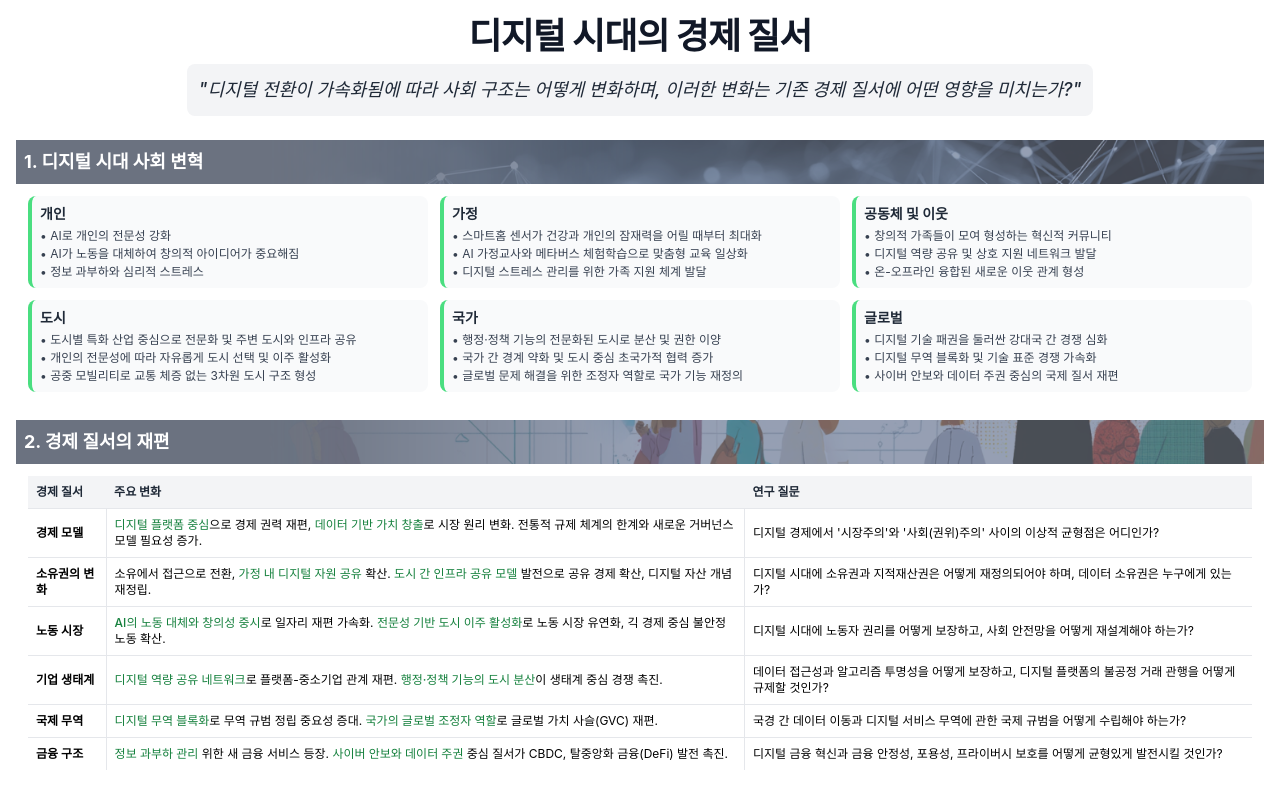
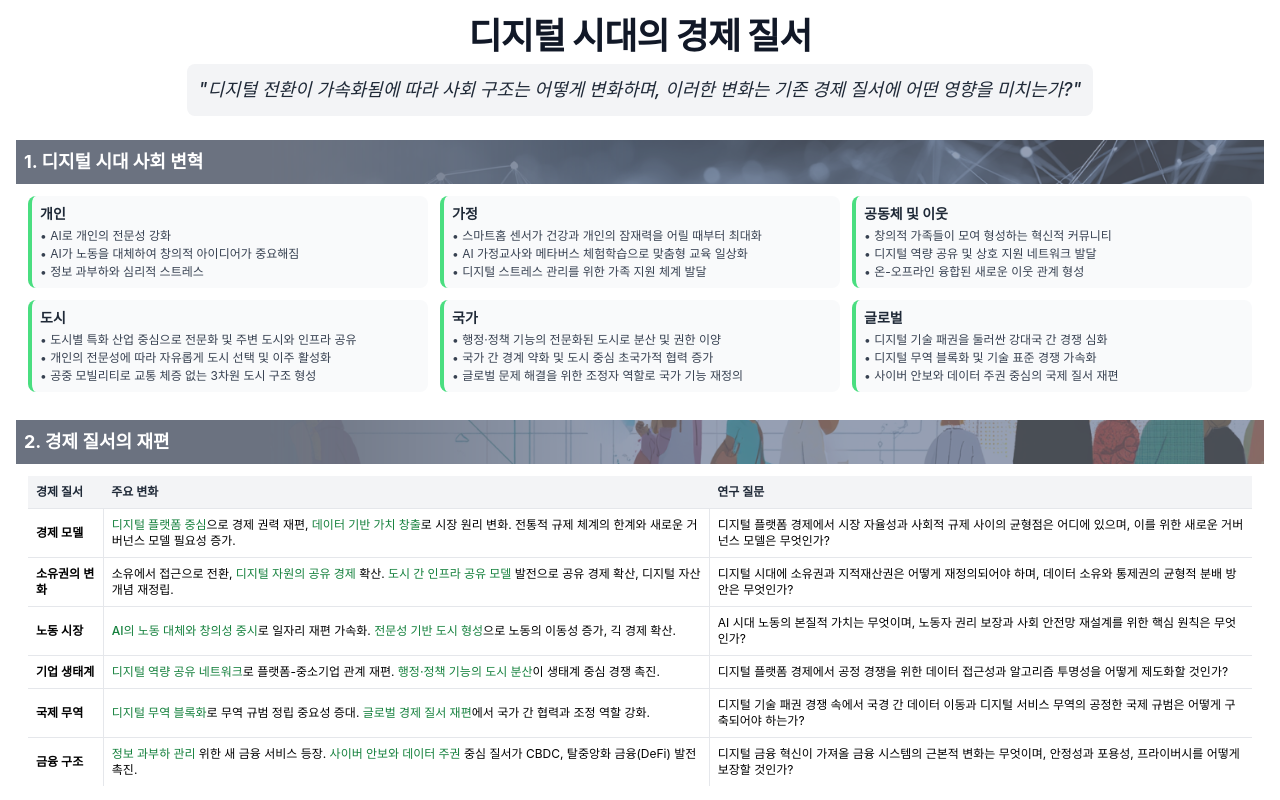
Before and after one commit to hohyon-ryu/taejae_mockups, a React (Create React App) app: page /#/poster/digital-economy in a window 1280 px wide. Shown: the top 800 px of the page. Built offline with nearby package versions, Linux system fonts and the light colour scheme.

Commit message:
refactor: enhance clarity and depth of economic concepts in Digital Economy Poster

```diff
--- a/src/components/DigitalEconomyPoster.tsx
+++ b/src/components/DigitalEconomyPoster.tsx
@@ -117,32 +117,32 @@ const DigitalEconomyPoster: React.FC = () => {
                   <tr className="border-b hover:bg-gray-50">
                     <td className="py-2 px-2 font-semibold border-r">경제 모델</td>
                     <td className="py-2 px-2 border-r"><span className="font-medium text-green-700">디지털 플랫폼 중심</span>으로 경제 권력 재편, <span className="font-medium text-green-700">데이터 기반 가치 창출</span>로 시장 원리 변화. 전통적 규제 체계의 한계와 새로운 거버넌스 모델 필요성 증가.</td>
-                    <td className="py-2 px-2">디지털 경제에서 '시장주의'와 '사회(권위)주의' 사이의 이상적 균형점은 어디인가?</td>
+                    <td className="py-2 px-2">디지털 플랫폼 경제에서 시장 자율성과 사회적 규제 사이의 균형점은 어디에 있으며, 이를 위한 새로운 거버넌스 모델은 무엇인가?</td>
                   </tr>
                   <tr className="border-b hover:bg-gray-50">
                     <td className="py-2 px-2 font-semibold border-r">소유권의 변화</td>
-                    <td className="py-2 px-2 border-r">소유에서 접근으로 전환, <span className="font-medium text-green-700">가정 내 디지털 자원 공유</span> 확산. <span className="font-medium text-green-700">도시 간 인프라 공유 모델</span> 발전으로 공유 경제 확산, 디지털 자산 개념 재정립.</td>
-                    <td className="py-2 px-2">디지털 시대에 소유권과 지적재산권은 어떻게 재정의되어야 하며, 데이터 소유권은 누구에게 있는가?</td>
+                    <td className="py-2 px-2 border-r">소유에서 접근으로 전환, <span className="font-medium text-green-700">디지털 자원의 공유 경제</span> 확산. <span className="font-medium text-green-700">도시 간 인프라 공유 모델</span> 발전으로 공유 경제 확산, 디지털 자산 개념 재정립.</td>
+                    <td className="py-2 px-2">디지털 시대에 소유권과 지적재산권은 어떻게 재정의되어야 하며, 데이터 소유와 통제권의 균형적 분배 방안은 무엇인가?</td>
                   </tr>
                   <tr className="border-b hover:bg-gray-50">
                     <td className="py-2 px-2 font-semibold border-r">노동 시장</td>
-                    <td className="py-2 px-2 border-r"><span className="font-medium text-green-700">AI의 노동 대체와 창의성 중시</span>로 일자리 재편 가속화. <span className="font-medium text-green-700">전문성 기반 도시 이주 활성화</span>로 노동 시장 유연화, 긱 경제 중심 불안정 노동 확산.</td>
-                    <td className="py-2 px-2">디지털 시대에 노동자 권리를 어떻게 보장하고, 사회 안전망을 어떻게 재설계해야 하는가?</td>
+                    <td className="py-2 px-2 border-r"><span className="font-medium text-green-700">AI의 노동 대체와 창의성 중시</span>로 일자리 재편 가속화. <span className="font-medium text-green-700">전문성 기반 도시 형성</span>으로 노동의 이동성 증가, 긱 경제 확산.</td>
+                    <td className="py-2 px-2">AI 시대 노동의 본질적 가치는 무엇이며, 노동자 권리 보장과 사회 안전망 재설계를 위한 핵심 원칙은 무엇인가?</td>
                   </tr>
                   <tr className="border-b hover:bg-gray-50">
                     <td className="py-2 px-2 font-semibold border-r">기업 생태계</td>
                     <td className="py-2 px-2 border-r"><span className="font-medium text-green-700">디지털 역량 공유 네트워크</span>로 플랫폼-중소기업 관계 재편. <span className="font-medium text-green-700">행정·정책 기능의 도시 분산</span>이 생태계 중심 경쟁 촉진.</td>
-                    <td className="py-2 px-2">데이터 접근성과 알고리즘 투명성을 어떻게 보장하고, 디지털 플랫폼의 불공정 거래 관행을 어떻게 규제할 것인가?</td>
+                    <td className="py-2 px-2">디지털 플랫폼 경제에서 공정 경쟁을 위한 데이터 접근성과 알고리즘 투명성을 어떻게 제도화할 것인가?</td>
                   </tr>
                   <tr className="border-b hover:bg-gray-50">
                     <td className="py-2 px-2 font-semibold border-r">국제 무역</td>
-                    <td className="py-2 px-2 border-r"><span className="font-medium text-green-700">디지털 무역 블록화</span>로 무역 규범 정립 중요성 증대. <span className="font-medium text-green-700">국가의 글로벌 조정자 역할</span>로 글로벌 가치 사슬(GVC) 재편.</td>
-                    <td className="py-2 px-2">국경 간 데이터 이동과 디지털 서비스 무역에 관한 국제 규범을 어떻게 수립해야 하는가?</td>
+                    <td className="py-2 px-2 border-r"><span className="font-medium text-green-700">디지털 무역 블록화</span>로 무역 규범 정립 중요성 증대. <span className="font-medium text-green-700">글로벌 경제 질서 재편</span>에서 국가 간 협력과 조정 역할 강화.</td>
+                    <td className="py-2 px-2">디지털 기술 패권 경쟁 속에서 국경 간 데이터 이동과 디지털 서비스 무역의 공정한 국제 규범은 어떻게 구축되어야 하는가?</td>
                   </tr>
                   <tr className="hover:bg-gray-50">
                     <td className="py-2 px-2 font-semibold border-r">금융 구조</td>
                     <td className="py-2 px-2 border-r"><span className="font-medium text-green-700">정보 과부하 관리</span> 위한 새 금융 서비스 등장. <span className="font-medium text-green-700">사이버 안보와 데이터 주권</span> 중심 질서가 CBDC, 탈중앙화 금융(DeFi) 발전 촉진.</td>
-                    <td className="py-2 px-2">디지털 금융 혁신과 금융 안정성, 포용성, 프라이버시 보호를 어떻게 균형있게 발전시킬 것인가?</td>
+                    <td className="py-2 px-2">디지털 금융 혁신이 가져올 금융 시스템의 근본적 변화는 무엇이며, 안정성과 포용성, 프라이버시를 어떻게 보장할 것인가?</td>
                   </tr>
                 </tbody>
               </table>
```
